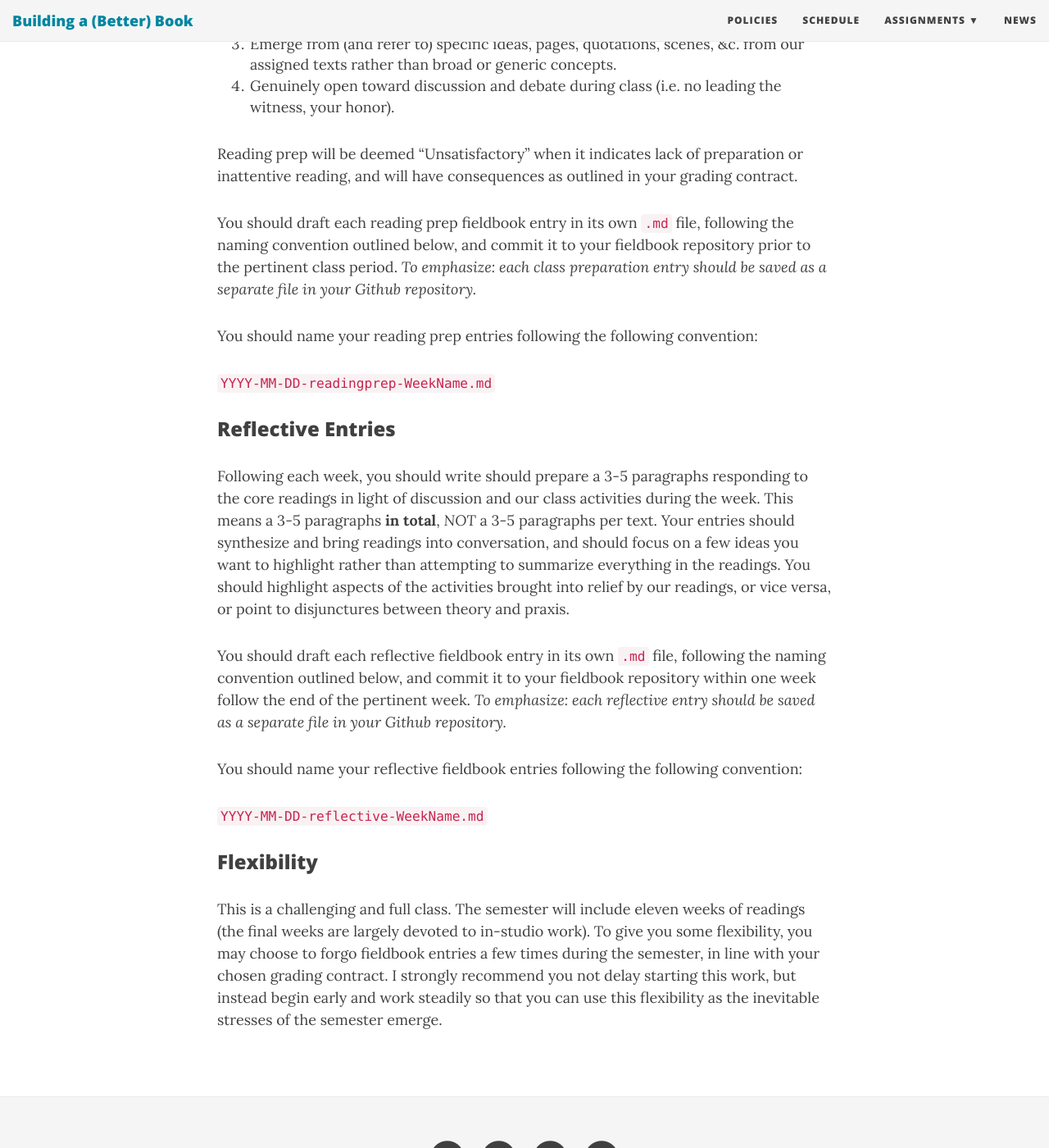
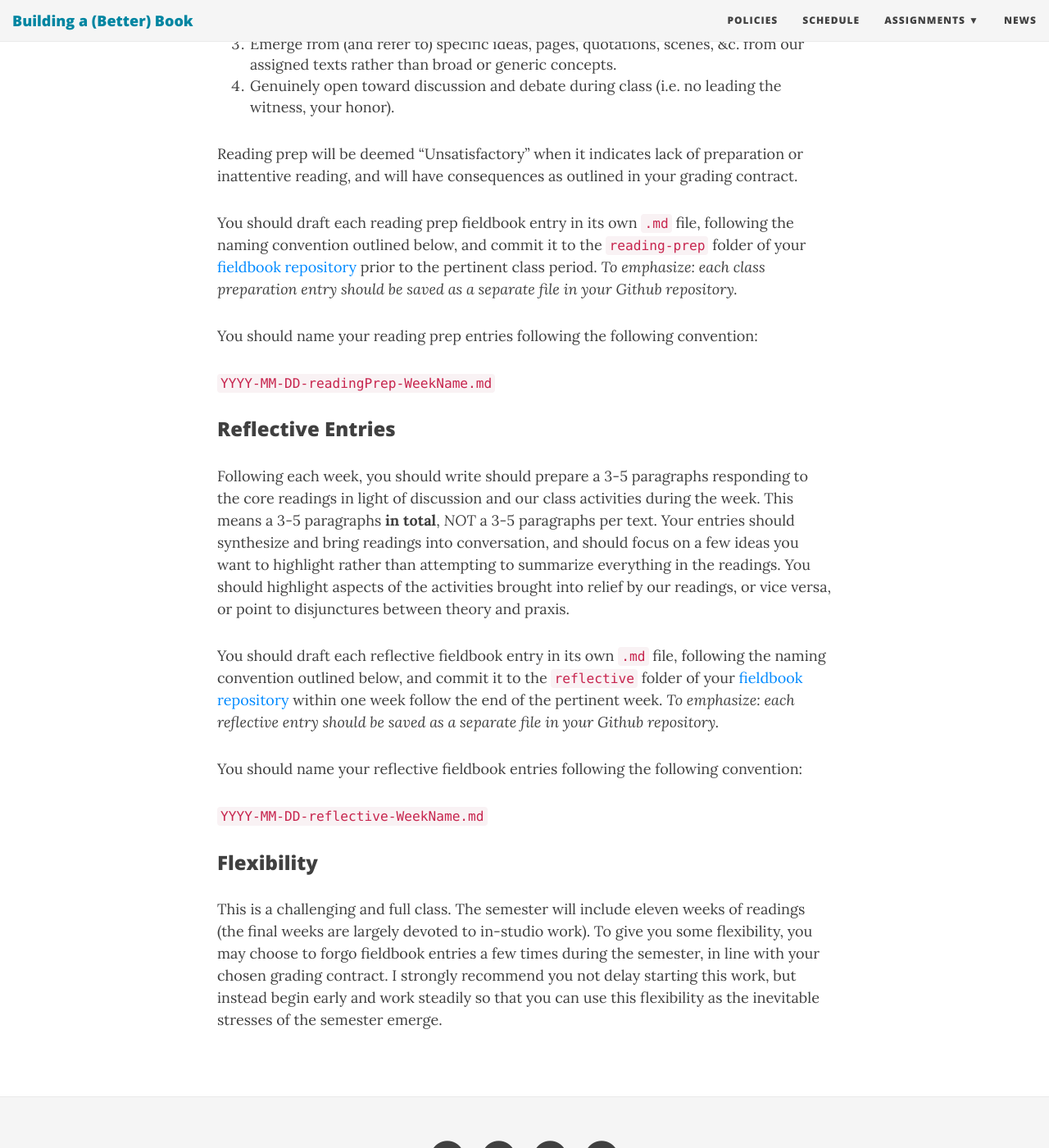
Before and after one commit to rccordell/f19bbb, a Jekyll site: the page built from assignments/fieldbook.md, in a window 1280 px wide and 1400 px high, scrolled down 1328 px. Shown: the whole window at 82% size. Built offline with Jekyll 4.4.1, drawn with Linux system fonts in a browser that asks for light colours; nearby versions of some CDN libraries; some web fonts are replaced.

```diff
--- a/assignments/fieldbook.md
+++ b/assignments/fieldbook.md
@@ -6,7 +6,7 @@
 
 ## Assignment Overview:
 
-+ A growing portfolio of documents, composed in [MultiMarkdown](http://fletcherpenney.net/multimarkdown/) and committed to a [Github Classroom repository]()
++ A growing portfolio of documents, composed in [MultiMarkdown](http://fletcherpenney.net/multimarkdown/) and committed to a [Github Classroom repository](https://classroom.github.com/a/i5JrrTkP)
 + Students work individually
 + Reading prep entries are due before each week (generally Monday, with marked exceptions); reflective entries are due one week after the end of each week.
 
@@ -25,17 +25,17 @@
 
 Reading prep will be deemed "Unsatisfactory" when it indicates lack of preparation or inattentive reading, and will have consequences as outlined in your grading contract.
 
-You should draft each reading prep fieldbook entry in its own `.md` file, following the naming convention outlined below, and commit it to your fieldbook repository prior to the pertinent class period. *To emphasize: each class preparation entry should be saved as a separate file in your Github repository.*
+You should draft each reading prep fieldbook entry in its own `.md` file, following the naming convention outlined below, and commit it to the `reading-prep` folder of your [fieldbook repository](https://classroom.github.com/a/i5JrrTkP) prior to the pertinent class period. *To emphasize: each class preparation entry should be saved as a separate file in your Github repository.*
 
 You should name your reading prep entries following the following convention:
 
-`YYYY-MM-DD-readingprep-WeekName.md`
+`YYYY-MM-DD-readingPrep-WeekName.md`
 
 ### Reflective Entries
 
 Following each week, you should write should prepare a 3-5 paragraphs responding to the core readings in light of discussion and our class activities during the week. This means a 3-5 paragraphs **in total**, *NOT* a 3-5 paragraphs per text. Your entries should synthesize and bring readings into conversation, and should focus on a few ideas you want to highlight rather than attempting to summarize everything in the readings. You should highlight aspects of the activities brought into relief by our readings, or vice versa, or point to disjunctures between theory and praxis.
 
-You should draft each reflective fieldbook entry in its own `.md` file, following the naming convention outlined below, and commit it to your fieldbook repository within one week follow the end of the pertinent week. *To emphasize: each reflective entry should be saved as a separate file in your Github repository.*
+You should draft each reflective fieldbook entry in its own `.md` file, following the naming convention outlined below, and commit it to the `reflective` folder of your [fieldbook repository](https://classroom.github.com/a/i5JrrTkP) within one week follow the end of the pertinent week. *To emphasize: each reflective entry should be saved as a separate file in your Github repository.*
 
 You should name your reflective fieldbook entries following the following convention:
 
```
Also changed, not shown: policies.md (+6 -1 lines).
